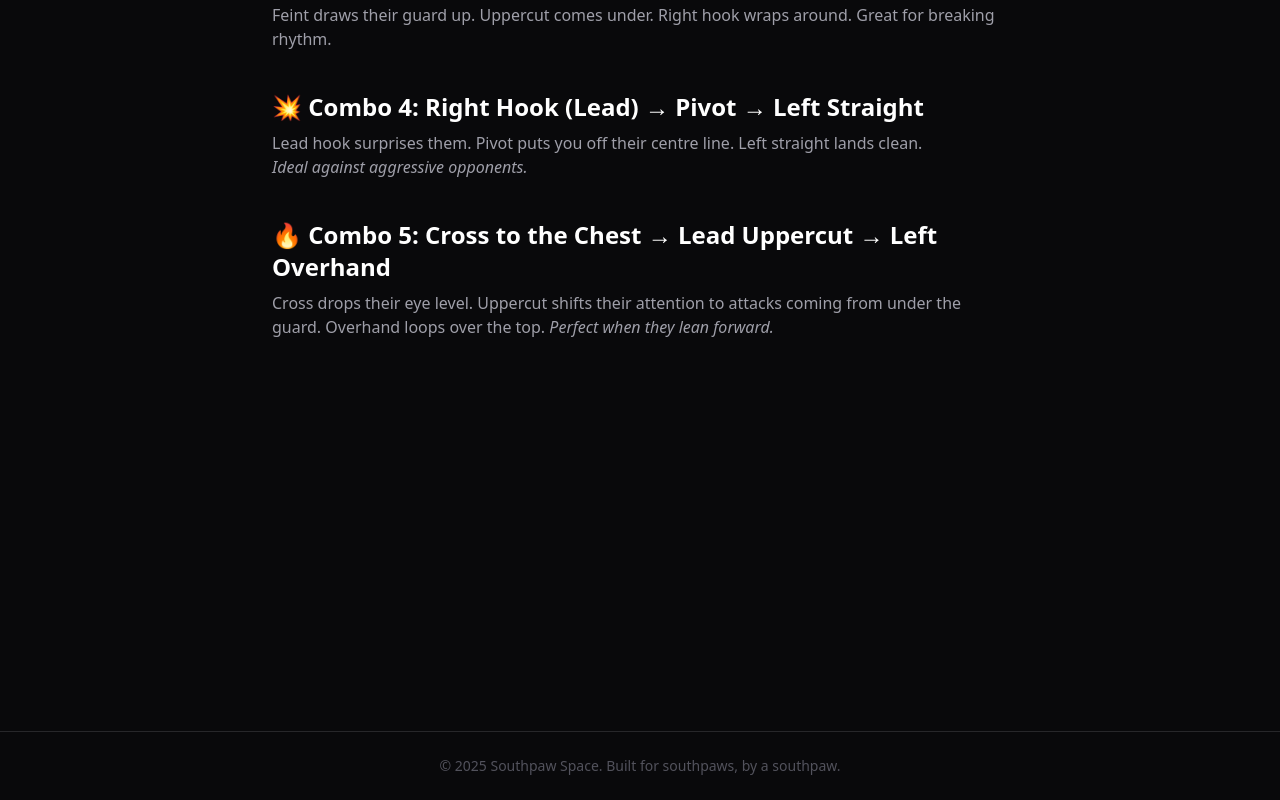
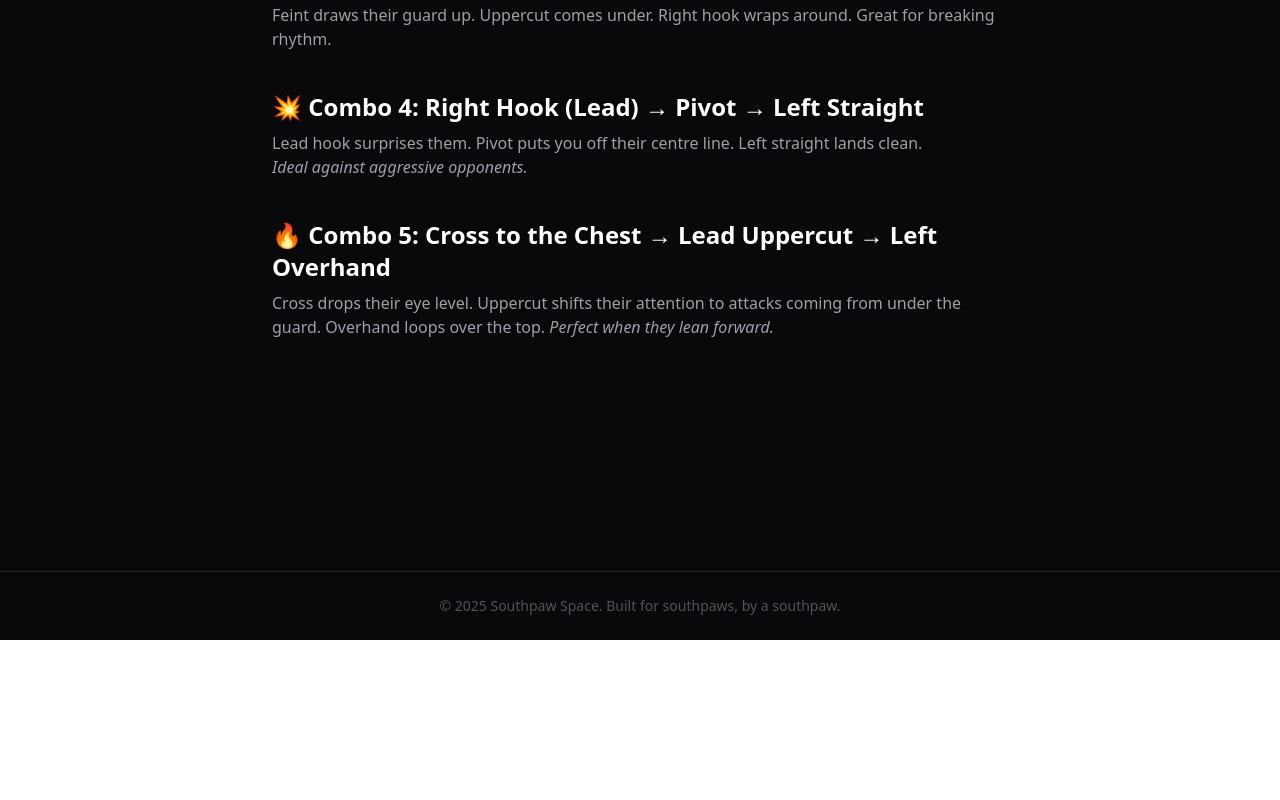
Before and after one commit to GNO-SPS/SouthpawSpace, a Next.js app: page /guides/southpaw-combos in a window 1280 px wide. Shown: the part 942-1742 px from the top of the page. After the commit the page ends 1582 px from the top, so only its background shows below. Built offline with nearby package versions, Linux system fonts and the light colour scheme; no server answers.

Commit message:
Tweak slide-in newsletter layout: wider form with consistent top padding

```diff
--- a/src/components/NewsletterSlideIn.tsx
+++ b/src/components/NewsletterSlideIn.tsx
@@ -29,8 +29,14 @@ export default function NewsletterSlideIn() {
     };
   }, [pathname]);
 
-  // ✅ Outer wrapper adds padding to force form away from top
+  if (!pathname.startsWith("/guides")) return null;
+
   return (
-    <div ref={wrapperRef} className="pt-24 sm:pt-32 md:pt-40" />
+    <div className="fixed top-[5vh] left-0 right-0 z-50 flex justify-center px-4">
+      <div
+        ref={wrapperRef}
+        className="min-w-[480px] max-w-[95vw] max-h-[90vh] overflow-y-auto"
+      />
+    </div>
   );
 }
```
